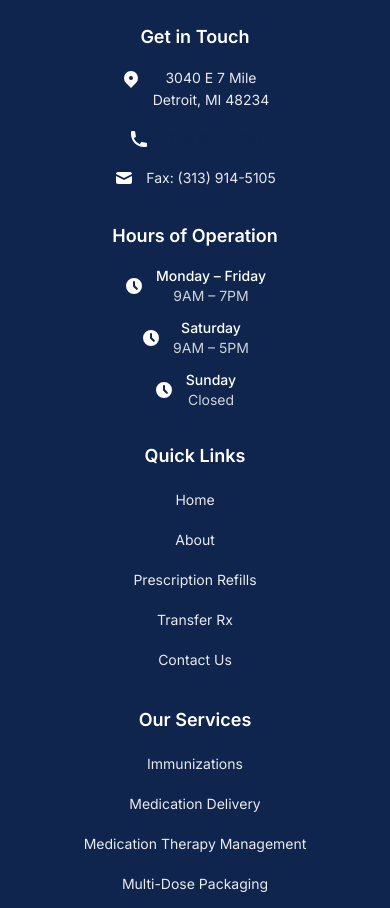
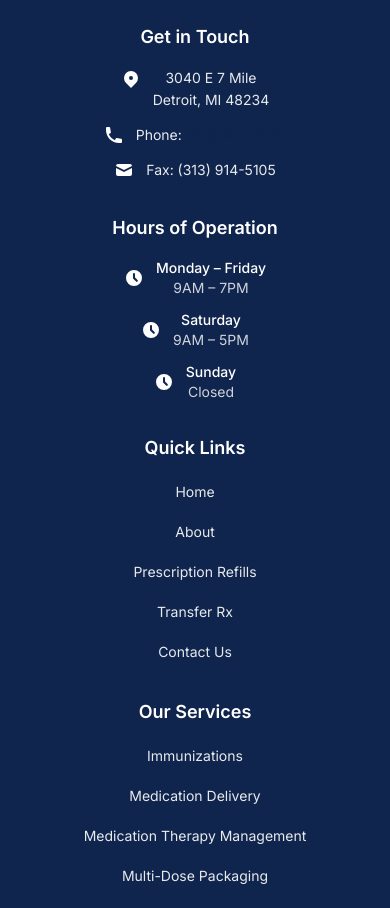
Before and after one commit to ibrahimmunaser/xpresscarepharmacy, a Next.js app: page / in a window 390 px wide. Shown: the part 9160-10068 px from the top of the page. Built offline with nearby package versions, Linux system fonts and the light colour scheme.

Commit message:
Add 'Phone:' label to footer for clarity

```diff
--- a/components/Footer.tsx
+++ b/components/Footer.tsx
@@ -40,12 +40,14 @@ export default function Footer() {
                   <svg className="w-5 h-5 text-white flex-shrink-0" fill="currentColor" viewBox="0 0 20 20">
                     <path d="M2 3a1 1 0 011-1h2.153a1 1 0 01.986.836l.74 4.435a1 1 0 01-.54 1.06l-1.548.773a11.037 11.037 0 006.105 6.105l.774-1.548a1 1 0 011.059-.54l4.435.74a1 1 0 01.836.986V17a1 1 0 01-1 1h-2C7.82 18 2 12.18 2 5V3z" />
                   </svg>
-                  <a
-                    href="tel:+13139143736"
-                    className="hover:text-white/70 transition-colors duration-200 py-1 px-2 -mx-2 rounded"
-                  >
-                    (313) 914-3736
-                  </a>
+                  <span>
+                    Phone: <a
+                      href="tel:+13139143736"
+                      className="hover:text-white/70 transition-colors duration-200"
+                    >
+                      (313) 914-3736
+                    </a>
+                  </span>
                 </div>
 
                 <div className="flex items-center gap-3 justify-center md:justify-start">
```
